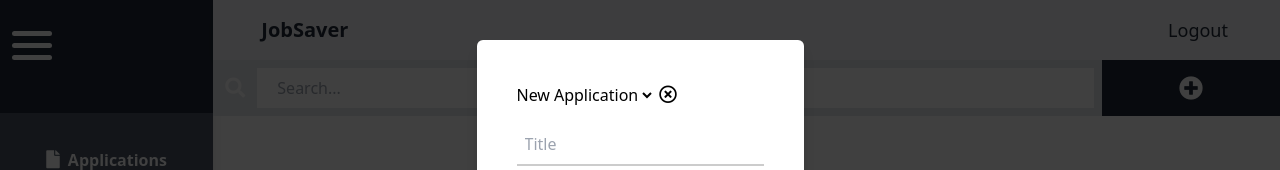
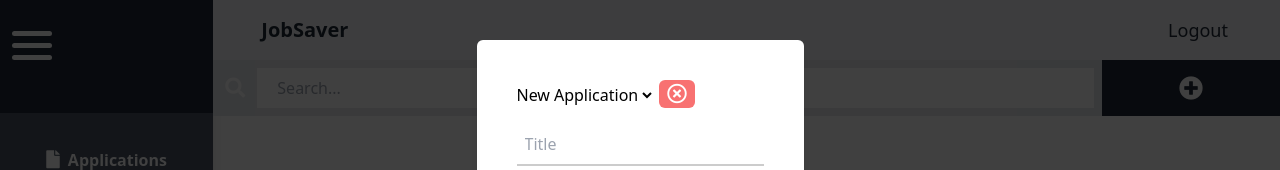
Before and after one commit to connorskorburg/JobSaver, a React (Create React App) app in the folder client/: page / in a window 1280 px wide. Both pictures are taken after a click on the button 1191 px from the left and 88 px from the top of the page. Shown: the top 170 px of the page. Built offline with nearby package versions, Linux system fonts and the light colour scheme.

Commit message:
fixed styling for form for new applications/connections/interviews

```diff
--- a/client/src/App.tsx
+++ b/client/src/App.tsx
@@ -5,7 +5,7 @@ import './style.css';
 
 const App = () => {
   return (
-    <main className="flex min-h-screen">
+    <main className="flex min-h-screen overflow-y-hidden">
       <SideNav />
       <DashContainer />
     </main>
--- a/client/src/components/layout/Dashboard.tsx
+++ b/client/src/components/layout/Dashboard.tsx
@@ -5,7 +5,7 @@ import SearchBar from '../utilities/SearchBar';
 
 const Dashboard = () => {
   return (
-    <section className="w-5/6 transition-all">
+    <section className="w-5/6 transition-all overflow-y-hidden">
       <Navbar />
       <article className="flex">
         <SearchBar />
--- a/client/src/components/layout/SideNav.tsx
+++ b/client/src/components/layout/SideNav.tsx
@@ -1,9 +1,9 @@
-import React from 'react';
+import React, { CSSProperties } from 'react';
 import SideNavLink from '../reusables/SideNavLink';
 
 const SideNav = () => {
   return (
-    <nav className="w-1/6 min-h-screen bg-gray-800 shadow-lg py-5 transition-all">
+    <nav style={navStyle} className="w-1/6 min-h-screen bg-gray-800 shadow-lg py-5 transition-all">
       <button className="nav-icon m-1 w-10 focus:outline-none mx-3">
         <div></div>
       </button>
@@ -16,4 +16,9 @@ const SideNav = () => {
   );
 }
 
+const navStyle: CSSProperties = {
+  overflowY: 'hidden',
+  minHeight: '100vh'
+}
+
 export default SideNav;
--- a/client/src/components/utilities/FilterDropDown.tsx
+++ b/client/src/components/utilities/FilterDropDown.tsx
@@ -1,4 +1,4 @@
-import React, { useState } from 'react';
+import React, { useState, CSSProperties } from 'react';
 
 const FilterDropDown = () => {
   const [value, setValue] = useState('application');
@@ -22,15 +22,15 @@ const FilterDropDown = () => {
         <i className="fas fa-plus-circle text-2xl font-bold"></i>
       </button>
       {showForm &&
-        <section style={popUpStyle} className="absolute inset-0 flex justify-center">
-          <form onSubmit={handleSubmit} className="bg-white self-start mt-10 p-10 rounded-md shadow-lg">
+        <section style={popUpStyle} className="fixed inset-0 flex justify-center">
+          <form onSubmit={handleSubmit} className="bg-white self-start my-10 p-10 rounded-md shadow-lg">
             <h1 className="inline-block">New </h1>
             <select onChange={handleChange} name="model" className="focus:outline-none border-none bg-white">
               <option className="bg-gray-300" value="application">Application</option>
               <option className="bg-gray-300" value="interview">Interview</option>
               <option className="bg-gray-300" value="network">Network</option>
             </select>
-            <i onClick={() => setShowForm(!showForm)} className="text-lg ml-1 far fa-times-circle"></i>
+          <i onClick={() => setShowForm(!showForm)} className="mr-auto text-white text-xl bg-red-400 rounded-md px-2 ml-1 far fa-times-circle transition delay-50 duration-500 cursor-pointer focus:outline-none hover:bg-red-600"></i>
             {value === 'application' &&
               <article>
                 <input type="text" className="focus:outline-none" style={inputStyle} placeholder="Title" />
@@ -59,7 +59,7 @@ const FilterDropDown = () => {
                 <input type="url" className="focus:outline-none" style={inputStyle} placeholder="Linkedin Link" />
               </article>
             }
-            <button className="rounded-md shadow-sm font-bold w-full block py-2 bg-blue-500 text-white">Submit</button>
+            <button className="rounded-md shadow-sm font-bold w-full block py-2 bg-blue-500 text-white transition delay-50 duration-500 cursor-pointer focus:outline-none hover:bg-blue-700">Submit</button>
           </form>
         </section>
       }
@@ -67,12 +67,13 @@ const FilterDropDown = () => {
   );
 };
 
-const popUpStyle = {
+const popUpStyle: CSSProperties = {
   backgroundColor: "rgba(0,0,0,0.75)",
   minHeight: '100vh',
-  minWidth: '100%'
+  minWidth: '100%',
+  overflowY: 'scroll',
 }
-const inputStyle = {
+const inputStyle: CSSProperties = {
   fontSize: '1rem',
   padding: '0.5rem',
   display: 'block',
```
Also changed, not shown: 1 other file (tests, documents, lock files or other folders).
